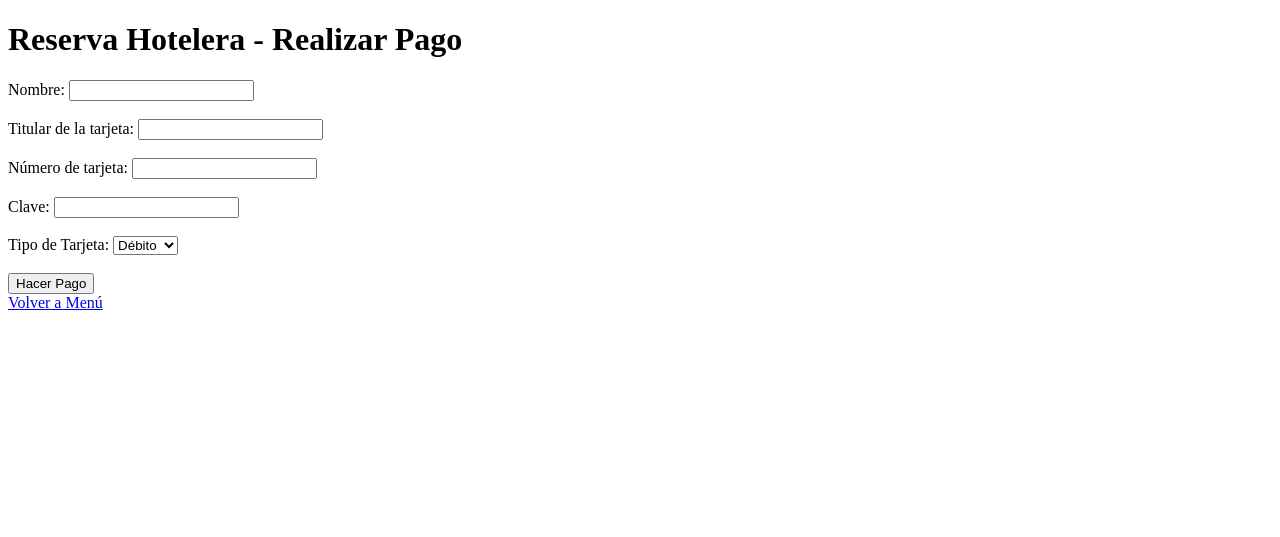
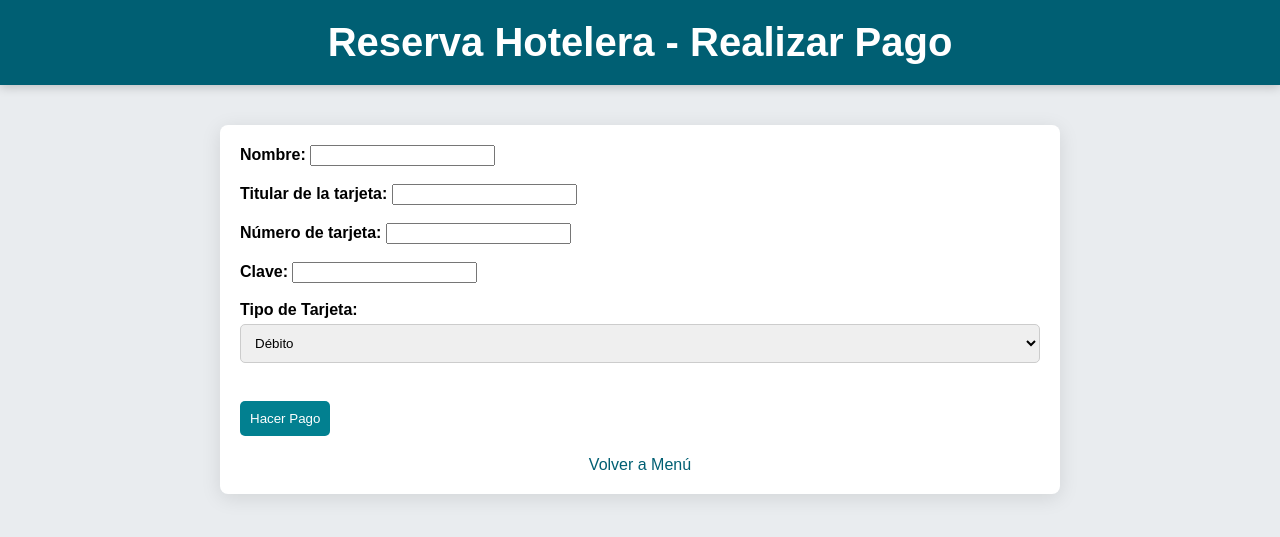
Before and after one commit to AdalParsifal/hotelpr, a Django app: page /pago/ in a window 1280 px wide. Shown: the top 537 px of the page. Run offline with Django 5.2, Linux system fonts and the light colour scheme.

Commit message:
css y html de menu_u, dispo y pago

```diff
--- /dev/null
+++ b/hotelpacific/static/css/dispo.css
@@ -0,0 +1,81 @@
+body {
+    font-family: 'Arial', sans-serif;
+    background-color: #e9ecef; /* Color de fondo más suave */
+    margin: 0;
+    padding: 0;
+}
+
+header {
+    background-color: #005f73; /* Color del encabezado */
+    color: white;
+    padding: 20px;
+    text-align: center;
+    box-shadow: 0 2px 10px rgba(0, 0, 0, 0.2); /* Sombra del encabezado */
+}
+
+h1 {
+    margin: 0;
+    font-size: 2.5rem; /* Tamaño de fuente más grande */
+}
+
+main {
+    max-width: 800px; /* Ancho máximo del contenido */
+    margin: 40px auto; /* Centrado automático */
+    padding: 20px;
+    background-color: white;
+    border-radius: 8px; /* Bordes redondeados */
+    box-shadow: 0 4px 20px rgba(0, 0, 0, 0.1); /* Sombra de la tarjeta */
+}
+
+label {
+    font-weight: bold; /* Texto en negrita para etiquetas */
+}
+
+select, input[type="time"] {
+    width: 100%; /* Ancho completo */
+    padding: 10px; /* Relleno interno */
+    margin-top: 5px; /* Espacio superior */
+    border: 1px solid #ccc; /* Borde del campo */
+    border-radius: 5px; /* Bordes redondeados */
+}
+
+button {
+    margin-top: 20px;
+    padding: 10px;
+    background-color: #028090; /* Color de fondo del botón */
+    color: white; /* Color del texto */
+    border: none; /* Sin borde */
+    border-radius: 5px; /* Bordes redondeados */
+    cursor: pointer; /* Cambia el cursor al pasar el mouse */
+    transition: background-color 0.3s; /* Transición suave */
+}
+
+button:hover {
+    background-color: #005f73; /* Color del botón al pasar el cursor */
+}
+
+a {
+    display: block; /* Cada enlace ocupa toda la línea */
+    margin-top: 20px; /* Espacio superior */
+    text-align: center; /* Alinear texto al centro */
+    color: #005f73; /* Color del texto */
+    text-decoration: none; /* Sin subrayado */
+}
+
+a:hover {
+    text-decoration: underline; /* Subrayar al pasar el cursor */
+}
+
+@media (max-width: 600px) {
+    h1 {
+        font-size: 2rem; /* Tamaño de fuente más pequeño en pantallas pequeñas */
+    }
+
+    main {
+        padding: 10px; /* Menos padding en pantallas pequeñas */
+    }
+
+    button {
+        padding: 8px; /* Menos padding en los botones en pantallas pequeñas */
+    }
+}
--- a/hotelpacific/templates/menu_u.html
+++ b/hotelpacific/templates/menu_u.html
@@ -4,7 +4,7 @@
     {% load static %}
     <meta charset="UTF-8">
     <title>Menú Usuario</title>
-    <link rel="stylesheet" href="{% static 'css/recovery.css' %}">
+    <link rel="stylesheet" href="{% static 'css/menu_u.css' %}">
 </head>
 <body>
     <h1>Reserva Hotelera - Menú Usuario</h1>
--- a/hotelpacific/templates/pago.html
+++ b/hotelpacific/templates/pago.html
@@ -1,33 +1,57 @@
 <!DOCTYPE html>
 <html lang="es">
 <head>
+    {% load static %}
     <meta charset="UTF-8">
     <title>Realizar Pago</title>
+    <link rel="stylesheet" href="{% static 'css/dispo.css' %}">
 </head>
 <body>
+    <header>
         <h1>Reserva Hotelera - Realizar Pago</h1>
+    </header>
+    <main>
+
         <form method="post" action="{% url 'confirmar_pago' %}">
+
             {% csrf_token %}
+
             <label for="nombre">Nombre:</label>
+
             <input type="text" id="nombre" name="nombre"><br><br>
 
+
             <label for="titular">Titular de la tarjeta:</label>
+
             <input type="text" id="titular" name="titular"><br><br>
 
+
             <label for="n_tarjeta">Número de tarjeta:</label>
+
             <input type="text" id="n_tarjeta" name="n_tarjeta"><br><br>
 
+
             <label for="clave">Clave:</label>
+
             <input type="password" id="clave" name="clave"><br><br>
 
+
             <label for="tipo_tarjeta">Tipo de Tarjeta:</label>
+
             <select id="tipo_tarjeta" name="tipo_tarjeta">
+
                 <option value="debito">Débito</option>
+
                 <option value="credito">Crédito</option>
+
             </select><br><br>
 
+
             <button type="submit">Hacer Pago</button>
+
         </form>
+
         <a href="{% url 'menu_u' %}">Volver a Menú</a>
+    </main>
 </body>
 </html>
```
Also changed, not shown: hotelpacific/static/css/menu_u.css (added, +66 -0 lines), hotelpacific/templates/disponibilidad.html (+13 -4 lines), db.sqlite3. Lines whose indentation alone changed are shown as unchanged.
